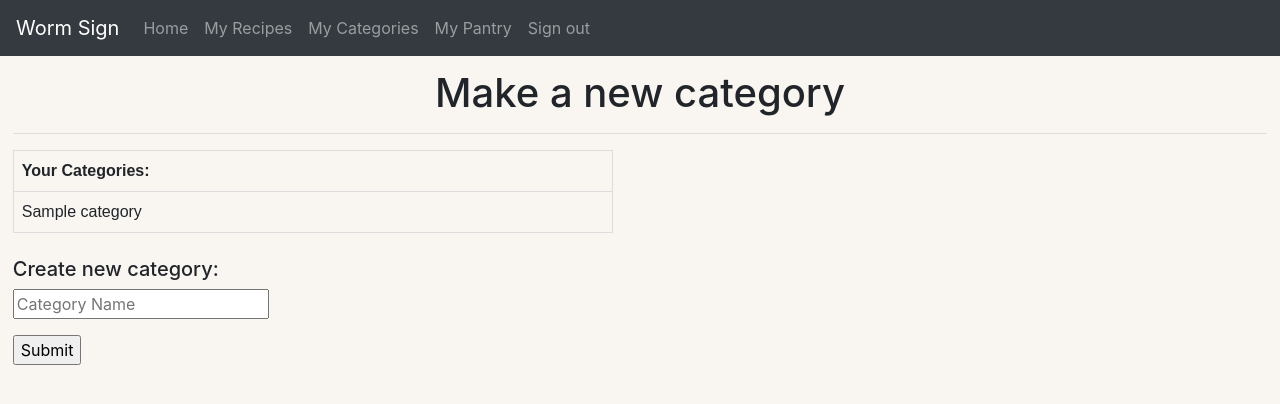
After one commit to jzaia18/WormSign, a Flask app: page /my_categories in a window 1280 px wide. The commit adds this page. Shown: the top 404 px of the page. Run offline with Flask 2, Linux system fonts and the light colour scheme; the visitor is signed in with stand-in values (Sample User, id 1); a database or web service that is not in the repository returns one stand-in record (values such as "Sample title"); some libraries are stand-ins or nearby versions.

Commit message:
Move categories to "My Categories", implement scrolling in categories table

```diff
--- a/app.py
+++ b/app.py
@@ -223,9 +223,9 @@ def delete_recipe():
     return redirect(url_for('my_recipes'))
 
 
-@app.route("/make_category", methods=['GET', 'POST'])
+@app.route("/my_categories", methods=['GET', 'POST'])
 @require_login
-def make_category():
+def my_categories():
     uid = session['id']
     noResults = None
     if request.method == 'POST':
@@ -235,13 +235,13 @@ def make_category():
             flash('You already have a category with this name, please try another')
         else:
             flash('Category successfully created!')
-            return redirect(url_for('home'))
+            return redirect(url_for('my_categories'))
 
     results = show_categories(uid)  # always want to load pantry table
     # checks to see if there was at least one result
     if len(results) == 0:
         noResults = 'No Category Data!'
-    return render_template("make_category.html", results=results, noResults=noResults, uid=uid)
+    return render_template("my_categories.html", results=results, noResults=noResults, uid=uid)
 
 
 
--- /dev/null
+++ b/static/css/my_categories.css
@@ -0,0 +1,21 @@
+table {
+    font-family: arial, sans-serif;
+    width: 100%;
+}
+
+td, th {
+    border: 1px solid #dddddd;
+    text-align: left;
+    padding: 8px;
+}
+
+tr:nth-child(even) {
+    background-color: #dddddd;
+}
+
+#table-overflow-wrapper {
+    max-height: 300px;
+    overflow-y: scroll;
+    max-width: 600px;
+    min-width: 200px;
+}
--- a/templates/base.html
+++ b/templates/base.html
@@ -28,7 +28,7 @@
             <a class="nav-link" href="/myrecipes">My Recipes</a>
           </li>
           <li class="nav-item">
-            <a class="nav-link" href="/make_category">My Categories</a>
+            <a class="nav-link" href="/my_categories">My Categories</a>
           </li>
           <li class="nav-item">
             <a class="nav-link" href="/showpantry">My Pantry</a>
--- /dev/null
+++ b/templates/my_categories.html
@@ -0,0 +1,47 @@
+{% extends "base.html" %}
+
+{% block title %}My Categories{% endblock %}
+
+{% block css %}
+<link rel="stylesheet" type="text/css" href="{{ url_for('static', filename='css/my_categories.css') }}">
+{% endblock %}
+
+{% block body %}
+<div class="login">
+  <h1>Make a new category</h1>
+  <hr />
+
+  {% if noResults %}
+  <h4>
+    {{ noResults }}
+  </h4>
+  <br />
+  {% elif results %}
+  <div id="table-overflow-wrapper">
+    <table>
+      <thead>
+        <th>
+          Your Categories:
+        </th>
+      </thead>
+      <tbody>
+        {% for order in results %}
+        <tr>
+          <td>{{ order[0] }}</td>
+        </tr>
+        {% endfor %}
+      </tbody>
+    </table>
+  </div>
+  {% endif %}
+
+  <br />
+
+  <h5>Create new category:</h5>
+  <form method="post" action="/my_categories">
+    <p><input type="text" name="category_name" value="" placeholder="Category Name"></p>
+    <p class="submit"><input type="submit" name="commit" value="Submit"></p>
+  </form>
+
+</div>
+{% endblock %}
```
Also changed, not shown: templates/make_category.html (deleted, +0 -43 lines).
